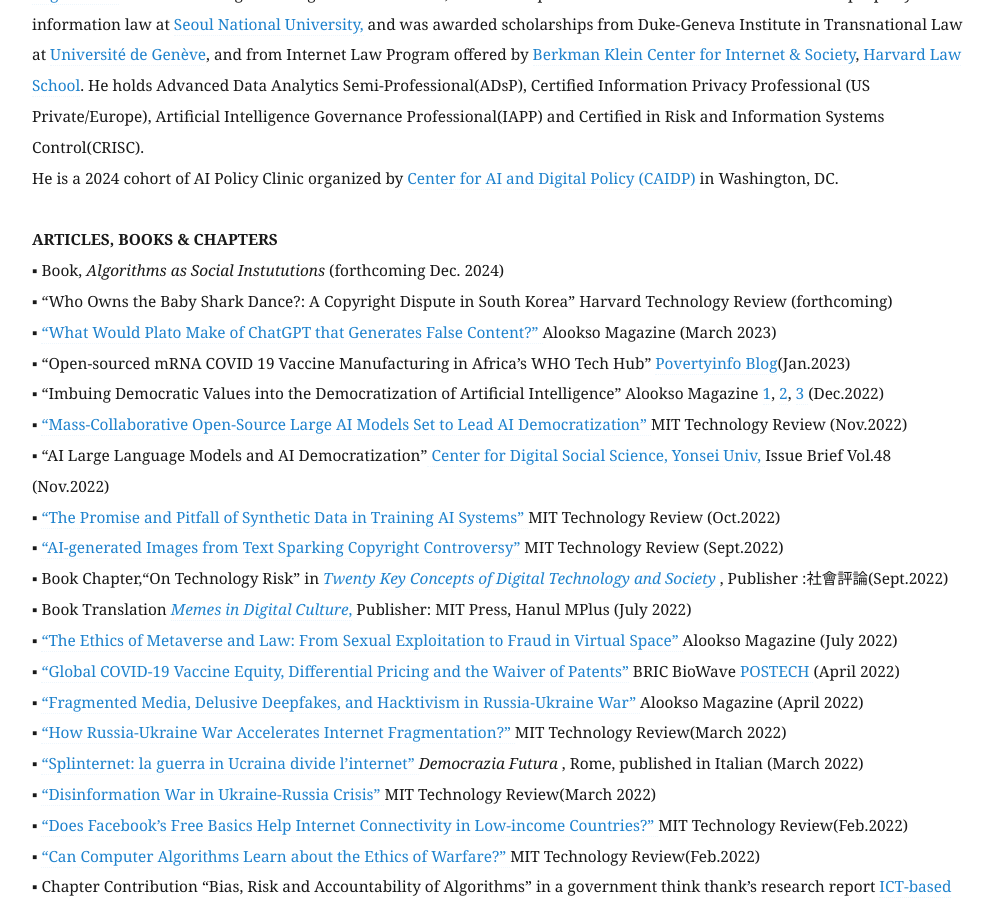
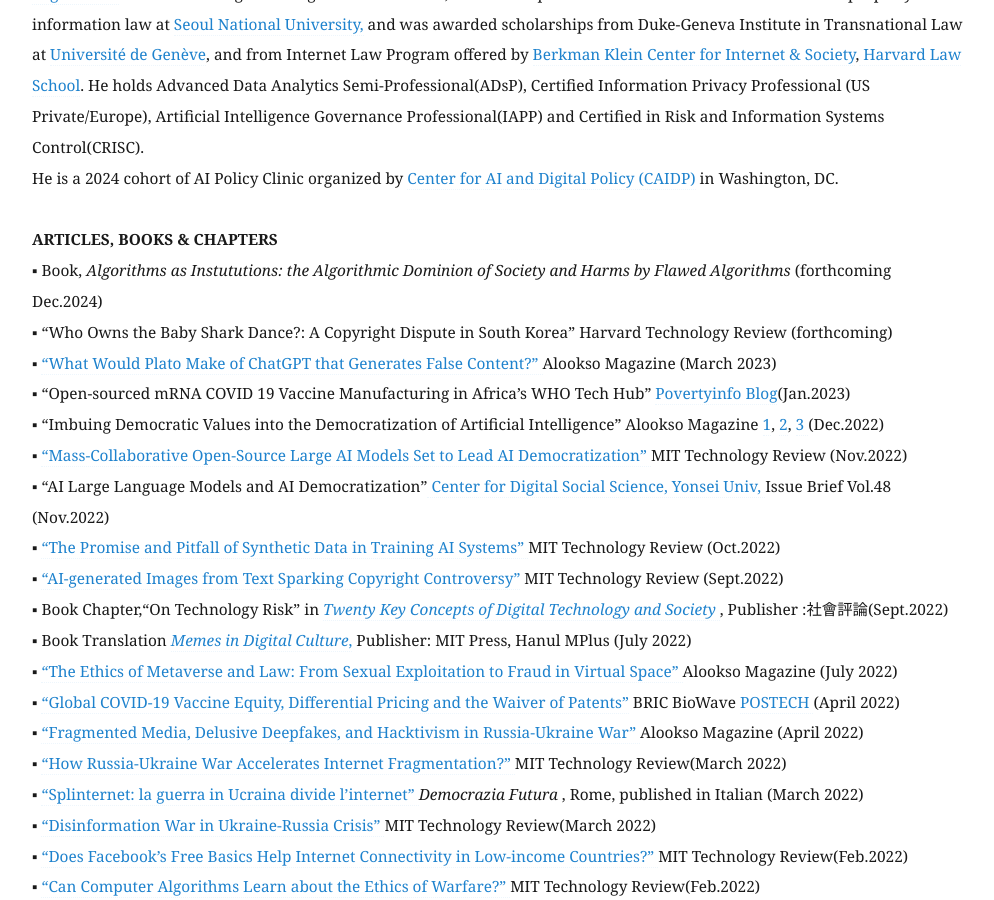
Before and after one commit to eunchangchoi/eunchangchoi.github.io, a Jekyll site: the page built from index.md, in a window 1280 px wide and 900 px high, scrolled down 2643 px. Shown: the whole window, without its empty margins (68-1062 px from the left). Built offline with Jekyll 4.4.1, drawn with Linux system fonts in a browser that asks for light colours.

Commit message:
Update index.md

```diff
--- a/index.md
+++ b/index.md
@@ -37,7 +37,7 @@
 
 <br>
  <strong> ARTICLES, BOOKS & CHAPTERS </strong> <br>
-▪ Book,<i> Algorithms as Social Instututions</i> (forthcoming Dec. 2024) <br>
+▪ Book,<i> Algorithms as Instututions: the Algorithmic Dominion of Society and Harms by Flawed Algorithms</i> (forthcoming Dec.2024) <br>
 ▪ “Who Owns the Baby Shark Dance?: A Copyright Dispute in South Korea” Harvard Technology Review (forthcoming) <br>
 ▪ <a href="https://alook.so/posts/54t4woG">“What Would Plato Make of ChatGPT that Generates False Content?”  </a> Alookso Magazine (March 2023) <br>
 ▪ “Open-sourced mRNA COVID 19 Vaccine Manufacturing in Africa’s WHO Tech Hub” <a href="https://blog.naver.com/gp3project/222993202700"> Povertyinfo Blog</a>(Jan.2023) <br>
```
